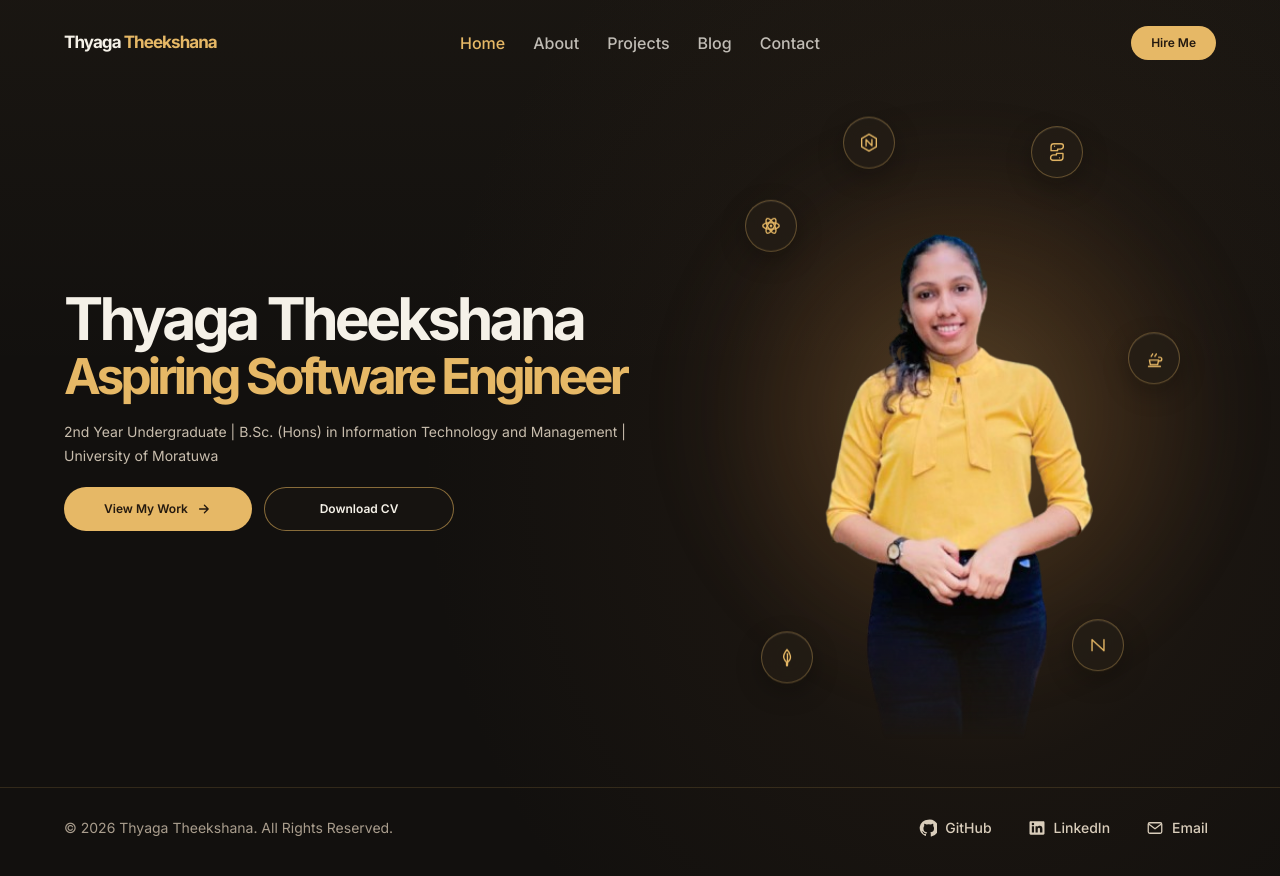
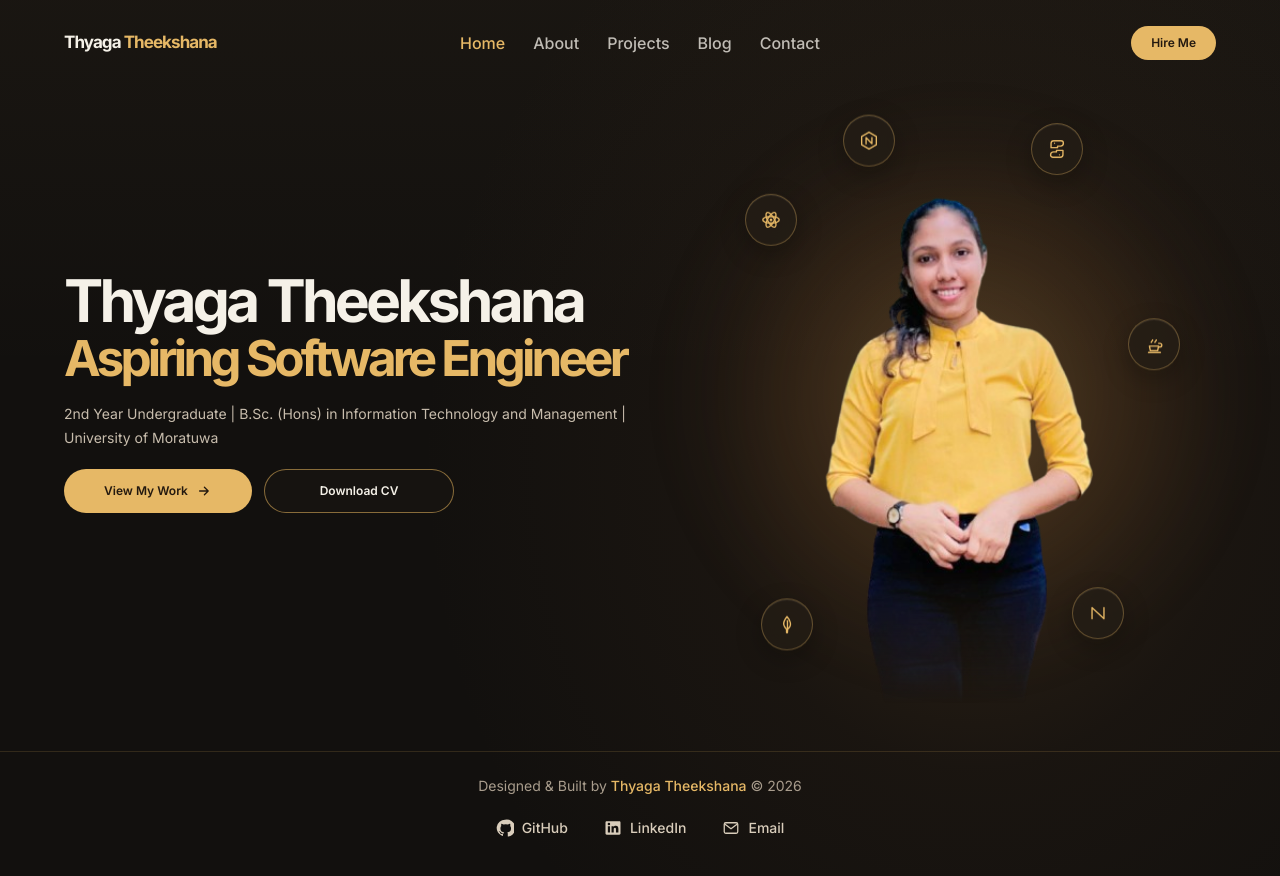
Before and after one commit to Thyaga-Theekshana/thyaga-portfolio, a Next.js app: page / in a window 1280 px wide. Shown: the top 876 px of the page. Built offline with nearby package versions, Linux system fonts and the light colour scheme; a web font is replaced by a local one.

Commit message:
feat(footer): update footer design and credit text for clarity

```diff
--- a/components/Footer.tsx
+++ b/components/Footer.tsx
@@ -52,9 +52,11 @@ const socialLinks = [
 export default function Footer() {
   return (
     <footer className="relative z-10 mt-10 w-full border-t border-[#e6b866]/15">
-      <div className="mx-auto flex w-full max-w-[1440px] flex-col items-center justify-between gap-5 px-5 py-6 text-center sm:px-8 md:flex-row md:text-left lg:px-16">
+      <div className="mx-auto flex w-full max-w-[1440px] flex-col items-center gap-4 px-5 py-6 text-center sm:px-8 lg:px-16">
         <p className="text-xs leading-5 text-[#a99d8d] sm:text-sm">
-          © 2026 Thyaga Theekshana. All Rights Reserved.
+          Designed &amp; Built by{" "}
+          <span className="font-medium text-[#e6b866]">Thyaga Theekshana</span>{" "}
+          © 2026
         </p>
 
         <nav
```
